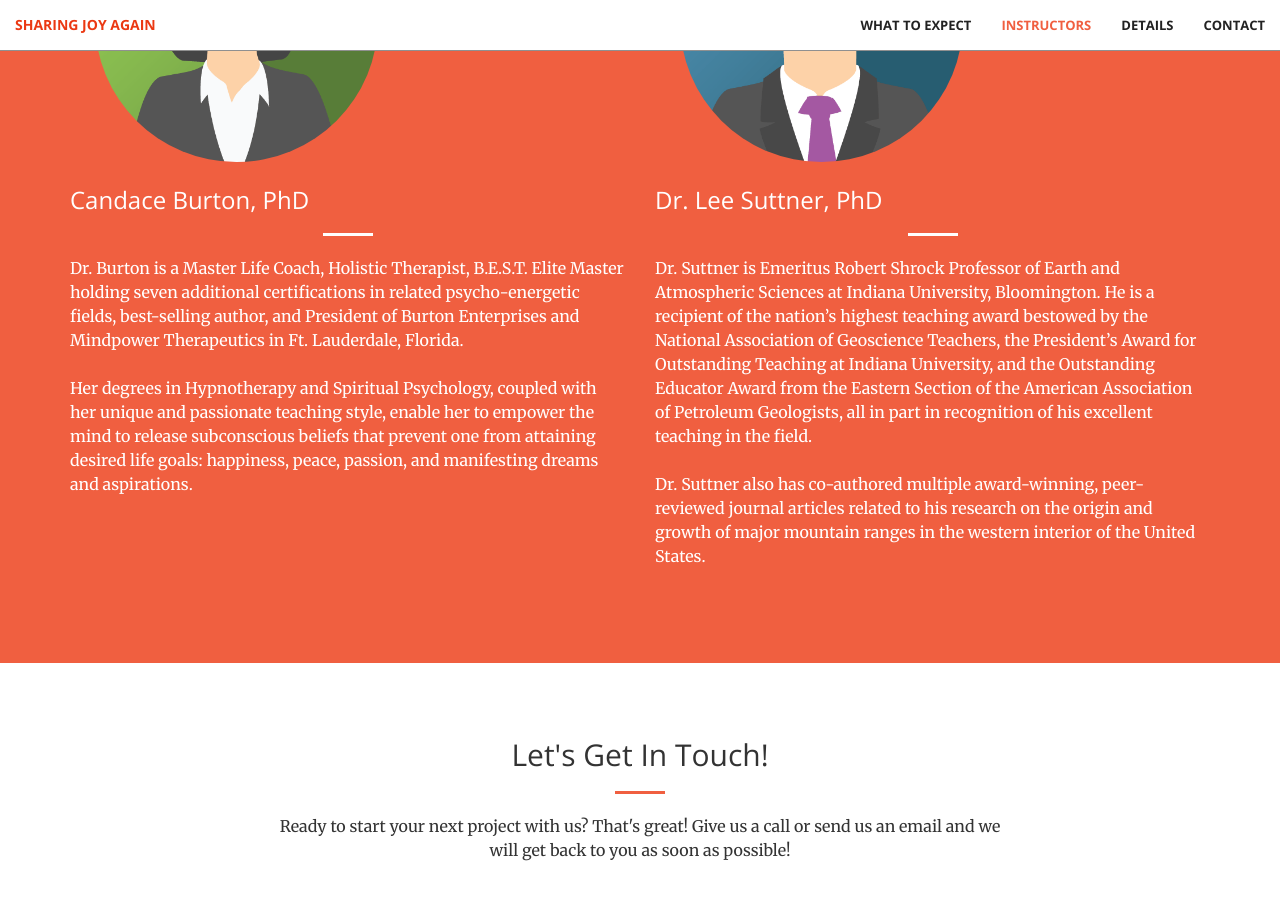
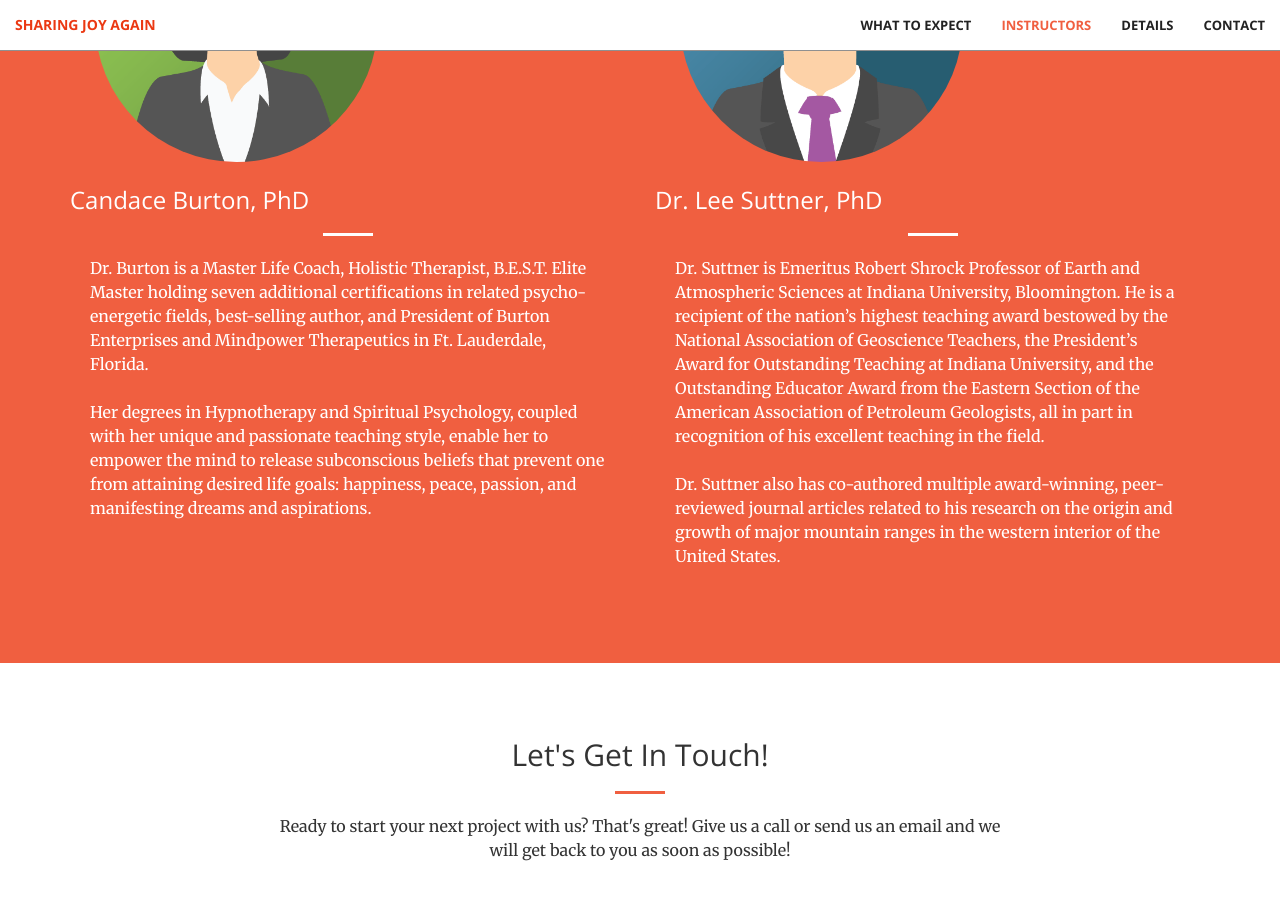
Before and after one commit to mattjohnsonco/joy, a Jekyll site: the page built from index.html, in a window 1280 px wide and 900 px high, scrolled down 2298 px. Built offline with Jekyll 4.4.1, drawn with Linux system fonts in a browser that asks for light colours.

Commit message:
Update instructors.html

```diff
--- a/_includes/instructors.html
+++ b/_includes/instructors.html
@@ -5,7 +5,7 @@
                 <img class="instructors" src="img/img_avatar2.png" alt="Avatar">
                 <h3 class="section-heading">Candace Burton, PhD</h3>
                 <hr class="light">
-                <p class=instructors"> Dr. Burton is a Master Life Coach, Holistic Therapist, B.E.S.T. Elite Master holding seven additional certifications in related psycho-energetic fields, best-selling author, and President of Burton Enterprises and Mindpower Therapeutics in Ft. Lauderdale, Florida.
+                <p class="instructors"> Dr. Burton is a Master Life Coach, Holistic Therapist, B.E.S.T. Elite Master holding seven additional certifications in related psycho-energetic fields, best-selling author, and President of Burton Enterprises and Mindpower Therapeutics in Ft. Lauderdale, Florida.
                   <br><br>Her degrees in Hypnotherapy and Spiritual Psychology, coupled with her unique and passionate teaching style, enable her to empower the mind to release subconscious beliefs that prevent one from attaining desired life goals: happiness, peace, passion, and manifesting dreams and aspirations.
                 </p>
             </div>
@@ -13,7 +13,7 @@
               <img class="instructors" src="img/img_avatar.png" alt="Avatar">
                 <h3 class="section-heading">Dr. Lee Suttner, PhD</h3>
                 <hr class="light">
-                <p class=instructors">Dr. Suttner is Emeritus Robert Shrock Professor of Earth and Atmospheric Sciences at Indiana University, Bloomington. He is a recipient of the nation’s highest teaching award bestowed by the National Association of Geoscience Teachers, the President’s Award for Outstanding Teaching at Indiana University, and the Outstanding Educator Award from the Eastern Section of the American Association of Petroleum Geologists, all in part in recognition of his excellent teaching in the field.
+                <p class="instructors">Dr. Suttner is Emeritus Robert Shrock Professor of Earth and Atmospheric Sciences at Indiana University, Bloomington. He is a recipient of the nation’s highest teaching award bestowed by the National Association of Geoscience Teachers, the President’s Award for Outstanding Teaching at Indiana University, and the Outstanding Educator Award from the Eastern Section of the American Association of Petroleum Geologists, all in part in recognition of his excellent teaching in the field.
                   <br><br>Dr. Suttner also has co-authored multiple award-winning, peer-reviewed journal articles related to his research on the origin and growth of major mountain ranges in the western interior of the United States.
                 </p>
             </div>
```
